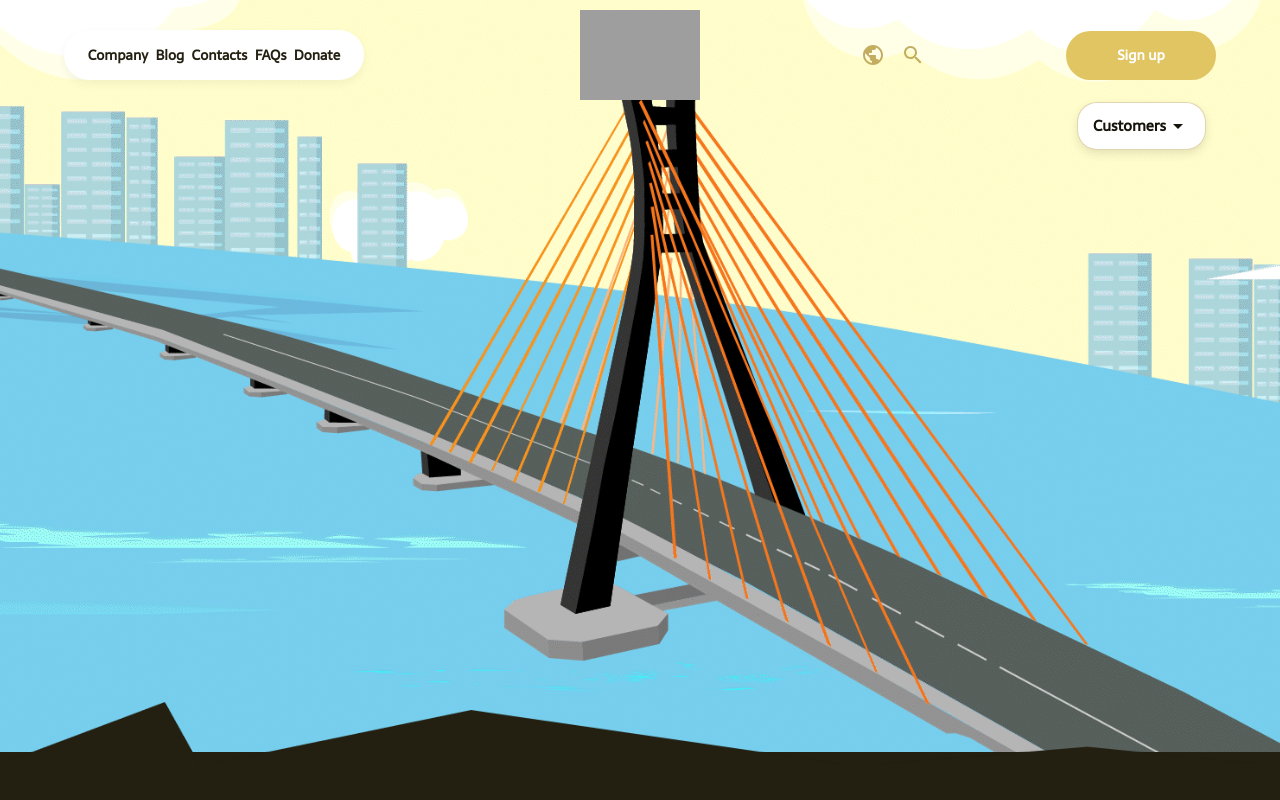
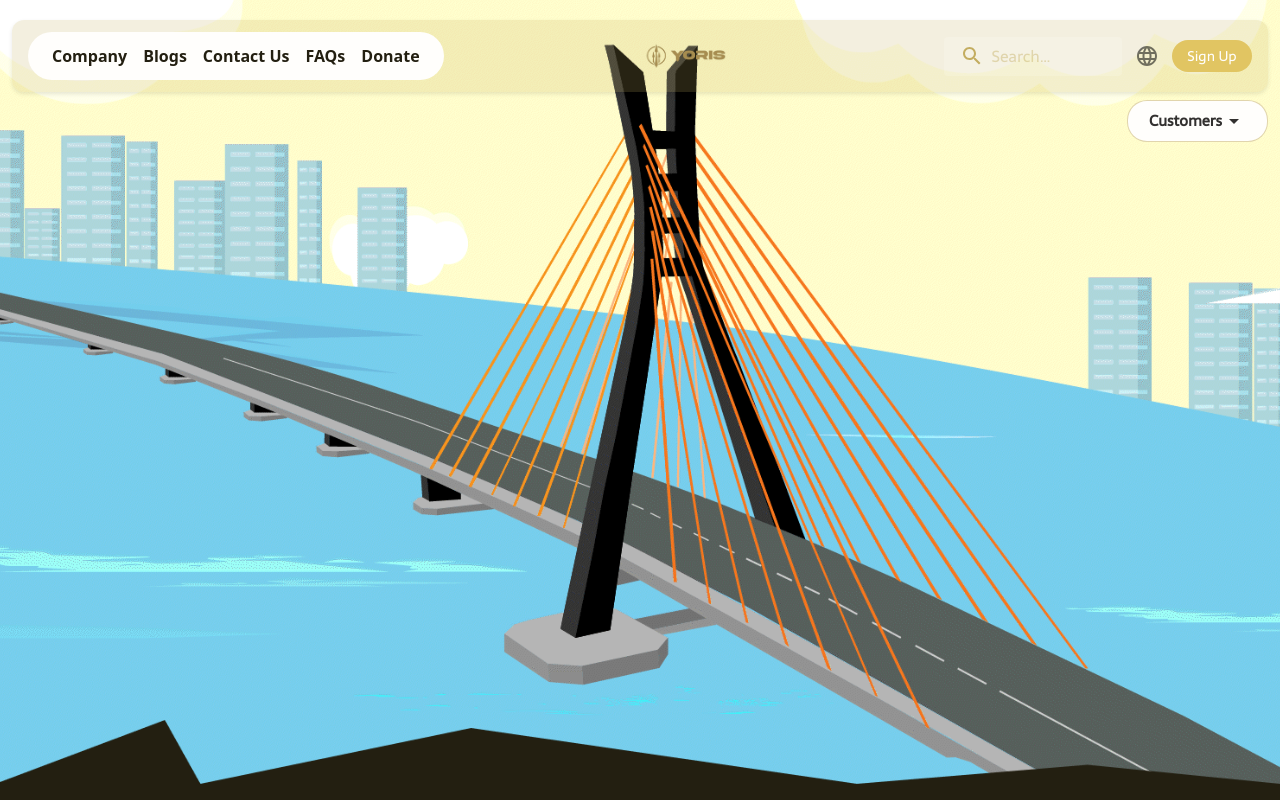
Before and after one commit to Yoris-Africa-Team/yoris-website, a React (Vite) app: page / in a window 1280 px wide. Built offline with nearby package versions, Linux system fonts and the light colour scheme; grey boxes are pictures that could not be loaded.

Commit message:
Complex design esponsiveness

```diff
--- a/src/components/Faqs.tsx
+++ b/src/components/Faqs.tsx
@@ -34,7 +34,7 @@ const FAQs = () => {
       style={{ gap: "1.25rem", padding: "1rem", overflow: "hidden" }}
     >
       <Box style={{ display: "flex", flexDirection: "column", gap: "1rem" }}>
-        <Box sx={{ borderRadius: "15px" }}>
+        <Box sx={{ borderRadius: "15px", overflow: "hidden" }}>
           <Accordion sx={{ backgroundColor: "#fffefc" }}>
             <AccordionSummary
               expandIcon={<ExpandMoreIcon />}
--- a/src/components/Footer.tsx
+++ b/src/components/Footer.tsx
@@ -32,7 +32,7 @@ const Footer = () => {
           "& a": {
             display: "flex",
             justifyContent: "center",
-            py: 3,
+            py: 1,
             textDecoration: "none", // Ensures no underline
             color: "inherit", // Inherits color from parent
             "&:hover": {
--- a/src/components/navigations/Navbar.tsx
+++ b/src/components/navigations/Navbar.tsx
@@ -1,277 +1,218 @@
-import React, { useState, useEffect } from "react";
-import { Button, Box, Typography, IconButton, Grid, Menu } from "@mui/material";
-import SearchIcon from "@mui/icons-material/Search";
-import PublicIcon from "@mui/icons-material/Public";
-import MenuIcon from "@mui/icons-material/Menu";
-import { useDispatch, useSelector } from "react-redux";
+import React, { useEffect, useState } from "react";
+import logo from "../../assets/images/yoris_logo.png";
+import { useDispatch } from "react-redux";
 import { toggleSideBar } from "../../features/sideBarSlice";
-import { RootState } from "../../app/store";
-import ArrowDropDownIcon from "@mui/icons-material/ArrowDropDown";
-import { Link, useLocation } from "react-router-dom";
 
-interface MenuItem {
-  id: number;
-  name: string;
-  link: string;
+import { Link, useLocation, useNavigate } from "react-router-dom";
+import { Box, Button, IconButton, InputBase, Stack } from "@mui/material";
+import { ArrowDropDown, Language, Menu, Search } from "@mui/icons-material";
+import { styled, alpha } from "@mui/material/styles";
+import MyLink from "../MyLink";
+
+const StyledSearch = styled("div")(({ theme }) => ({
+  position: "relative",
+  borderRadius: theme.shape.borderRadius,
+  backgroundColor: alpha(theme.palette.common.white, 0.15),
+  "&:hover": {
+    backgroundColor: alpha(theme.palette.common.white, 0.25),
+  },
+  marginLeft: 0,
+  width: "100%",
+  [theme.breakpoints.up("sm")]: {
+    marginLeft: theme.spacing(1),
+    width: "auto",
+  },
+}));
+
+const SearchIconWrapper = styled("div")(({ theme }) => ({
+  padding: theme.spacing(0, 2),
+  height: "100%",
+  position: "absolute",
+  pointerEvents: "none",
+  display: "flex",
+  alignItems: "center",
+  justifyContent: "center",
+}));
+
+const StyledInputBase = styled(InputBase)(({ theme }) => ({
+  color: "inherit",
+  "& .MuiInputBase-input": {
+    padding: theme.spacing(1, 1, 1, 0),
+    paddingLeft: `calc(1em + ${theme.spacing(4)})`,
+    transition: theme.transitions.create("width"),
+    width: "100%",
+    [theme.breakpoints.up("sm")]: {
+      width: "12ch",
+      "&:focus": {
+        width: "20ch",
+      },
+    },
+  },
+}));
+
+const Header: React.FC = () => {
+  const dispatch = useDispatch();
+  const navigate = useNavigate();
+  const currentPath = useLocation().pathname;
+
+  const [menuBtnItems, setMenuBtnItems] = useState([
+    { id: 1, name: "Vendors", link: "/vendors" },
+    { id: 2, name: "Riders", link: "/riders" },
+  ]);
+
+  const [selectedMenuBtnItem, setSelectedMenuBtnItem] = useState({
+    id: 0,
+    name: "Customers",
+    link: "/",
+  });
+  const [showMenuButton, setShowMenuButton] = useState(false);
+  const [scrolled, setScrolled] = useState(false);
+
+  const toggleMenuBtnItem = (id: number, index: number) => {
+    const currentItem = selectedMenuBtnItem;
+    const selectedItem = menuBtnItems.find((item) => item.id === id)!;
+    setSelectedMenuBtnItem(selectedItem);
+    const newMenuBtnItems = [...menuBtnItems];
+    newMenuBtnItems.splice(index, 1);
+
+    if (currentItem.name.toLowerCase() === "customers") {
+      newMenuBtnItems.unshift(currentItem);
+    } else {
+      newMenuBtnItems.push(currentItem);
     }
 
-const Header: React.FC = () => {
-  const [isMobileView, setIsMobileView] = useState<boolean>(false);
-  const allMenuItems: MenuItem[] = [
-    { id: 1, name: "Vendors", link: "/vendors" },
-    { id: 2, name: "Riders", link: "/riders" },
-    { id: 3, name: "Customers", link: "/" }, // Including "Customers" for completeness
-  ];
-
-  const location = useLocation();
-
-  const [menuBtnItems, setMenuBtnItems] = useState<MenuItem[]>(allMenuItems);
-  const [selectedMenuBtnItem, setSelectedMenuBtnItem] =
-    useState<MenuItem | null>(null);
+    setMenuBtnItems(newMenuBtnItems);
+    navigate(selectedItem.link);
+  };
 
   useEffect(() => {
-    // Find the current item
-    const currentItem = allMenuItems.find(
-      (item) => item.link === location.pathname
+    if (["/vendors", "/riders"].includes(currentPath)) {
+      const selectedItem = menuBtnItems.find(
+        (item) => item.link === currentPath
       );
+      if (selectedItem) {
+        toggleMenuBtnItem(selectedItem.id, menuBtnItems.indexOf(selectedItem));
+      }
+    }
+  }, []);
 
-    if (currentItem) {
-      setSelectedMenuBtnItem(currentItem);
-      // Set menu items excluding the selected one
-      setMenuBtnItems(
-        allMenuItems.filter((item) => item.link !== currentItem.link)
-      );
-    }
-  }, [location.pathname]);
-
-  const [showMenuButton, setShowMenuButton] = useState<boolean>(false);
-  const dispatch = useDispatch();
-
-  const toggleMenuBtnItem = (id: number) => {
-    const selectedItem = menuBtnItems.find((item) => item.id === id);
-    if (selectedItem) {
-      setSelectedMenuBtnItem(selectedItem);
-    }
-    setShowMenuButton(false);
+  useEffect(() => {
+    const handleScroll = () => {
+      setScrolled(window.pageYOffset > 0);
     };
 
-  // Listen for screen width changes
-  useEffect(() => {
-    const handleResize = () => {
-      setIsMobileView(window.innerWidth <= 970);
+    window.addEventListener("scroll", handleScroll);
+    return () => {
+      window.removeEventListener("scroll", handleScroll);
     };
-    handleResize(); // Initial check
-    window.addEventListener("resize", handleResize);
-    return () => window.removeEventListener("resize", handleResize);
   }, []);
 
-  return isMobileView ? (
-    // Mobile Layout
+  return (
+    <nav
+      style={{
+        position: "fixed",
+        top: 0,
+        zIndex: 99999,
+        width: "100%",
+        display: "flex",
+        flexDirection: "column",
+        alignItems: "center",
+        justifyContent: "center",
+        paddingTop: "20px",
+        paddingLeft: "12px",
+        paddingRight: "12px",
+        transition: "all 0.3s",
+        boxShadow: scrolled ? "0 4px 6px rgba(0,0,0,0.1)" : "none",
+      }}
+    >
       <Box
         sx={{
-        width: "94%",
-        padding: "10px",
-        position: "fixed",
-        top: 0,
-        zIndex: "9999",
+          display: "flex",
+          alignItems: "center",
+          padding: "8px 16px",
+          width: "100%",
+          maxWidth: "1280px",
+          backgroundColor: "rgba(195, 173, 96, 0.2)",
+          borderRadius: "12px",
+          boxShadow: "0 2px 4px rgba(0,0,0,0.1)",
+          justifyContent: "space-between",
         }}
       >
-      <Grid
-        container
-        spacing={2}
-        alignItems="center"
-        justifyContent="space-between"
+        <Box sx={{ display: "flex" }}>
+          <Box sx={{ display: { xs: "block", lg: "none" } }}>
+            <IconButton
+              sx={{ color: "primary.light" }}
+              onClick={() => dispatch(toggleSideBar(true))}
             >
-        {/* Left Section */}
-        <Grid item xs={1} sm={2} md={2}>
-          <Box sx={{ display: "flex", alignItems: "center", gap: "10px" }}>
-            <IconButton onClick={() => dispatch(toggleSideBar())}>
-              <MenuIcon sx={{ color: "primary.main" }} />
+              <Menu />
             </IconButton>
           </Box>
-        </Grid>
-
-        {/* Middle Section */}
-        <Grid item xs={6} sm={6} md={6} container justifyContent="center">
-          <Link to="/">
-            <Box sx={{ display: "flex", justifyContent: "center" }}>
-              <img
-                src="https://s3-alpha-sig.figma.com/img/c74f/b5d8/3d8b69fc2e12f78d672cb14e860c1582?Expires=1737936000&Key-Pair-Id=APKAQ4GOSFWCVNEHN3O4&Signature=bajulG~Cn0oMP5S5BJSin~ZC5VTZKFyAfvAVo6bOiiLPJ7-USRWFtbmflhXhK0tT-5kHZpa8gtPRh2e057NDUa3XhnE1CfAhSkwKDHFymOPp857Vygh0PEeTcnO6W3m8awdSX6iw8EGp3ltzI1mm5Z-bbzr3xJR9RYyqZaOfuvs9ovR5IAVKrsi~xcLQgZhNh2RiXiHJeP5Uyg222WT5KpkRgBdoNWW-n-iofxg1FqYp8~KC~VpNc~wfJ8mzFdZ~5J1R~mkIzQG3Nm5ul-~Ha05JONvoJco2MkwSXYh6wC6TOTUxYchrOfwYzEDCeytIruUP0FmbONEWbN9XVI6P~A__"
-                alt="Logo"
-                style={{ height: "50px" }}
-              />
-            </Box>
-          </Link>
-        </Grid>
-
-        {/* Right Section */}
-        <Grid
-          item
-          xs={4}
-          sm={4}
-          md={4}
-          container
-          justifyContent="flex-end"
-          alignItems="center"
-        >
-          <Box sx={{ display: "flex", alignItems: "center", gap: "10px" }}>
-            <IconButton
+          <Box sx={{ display: { xs: "none", lg: "flex" } }}>
+            <Stack
+              direction="row"
+              gap={2}
               sx={{
-                width: "10px", // Adjust width of the button
-                height: "40px", // Adjust height of the button
+                padding: "12px 24px",
+                borderRadius: "24px",
+                color: "primary.body",
+                fontWeight: "600",
+                backgroundColor: "primary.yorisWhite",
               }}
             >
-              <SearchIcon sx={{ color: "primary.main" }} />
+              <Link to="/company">Company</Link>
+              <MyLink to="blogs">Blogs</MyLink>
+              <Link to="/contact-us">Contact Us</Link>
+              <MyLink to="faqs">FAQs</MyLink>
+              <Link to="/donate">Donate</Link>
+            </Stack>
+          </Box>
+        </Box>
+
+        <Link to="/#">
+          <img
+            src={logo}
+            alt="logo"
+            style={{ height: "56px", objectFit: "contain" }}
+          />
+        </Link>
+
+        <Stack direction="row" alignItems="center" gap={1}>
+          <Box sx={{ display: { xs: "none", lg: "flex" } }}>
+            <StyledSearch>
+              <SearchIconWrapper>
+                <Search />
+              </SearchIconWrapper>
+              <StyledInputBase
+                placeholder="Search…"
+                inputProps={{ "aria-label": "search" }}
+              />
+            </StyledSearch>
+          </Box>
+          <IconButton size="small" sx={{ display: { xs: "none", lg: "flex" } }}>
+            <Language />
           </IconButton>
           <Button
             sx={{
-                width: "90px",
-                height: "38px",
-                backgroundColor: "#E1C562",
-                borderRadius: "34.5px",
+              backgroundColor: "primary.light",
+              color: "primary.yorisWhite",
+              borderRadius: "20px",
+              padding: "4px 8px",
               textTransform: "none",
-                "&:hover": { backgroundColor: "#d4b451" },
+              minWidth: "80px",
             }}
           >
-              <Typography
-                sx={{
-                  fontFamily: "'Sarala', sans-serif",
-                  fontWeight: 700,
-                  fontSize: "8px",
-                  color: "#FFFFFF",
-                }}
-              >
-                Get Started
-              </Typography>
+            Sign Up
           </Button>
+        </Stack>
       </Box>
-        </Grid>
-      </Grid>
-    </Box>
-  ) : (
-    // Desktop Layout
+
       <Box
         sx={{
           width: "100%",
-        padding: "10px 5%",
-        position: "fixed",
-        top: 0,
-        zIndex: "9999",
-      }}
-    >
-      <Grid container spacing={4} alignItems="center">
-        {/* Left Section */}
-        <Grid item xs={12} sm={4} md={4}>
-          <Box
-            sx={{
-              height: "50px",
-              background: "#FFFFFF",
-              boxShadow: "0px 4px 10px rgba(0, 0, 0, 0.05)",
-              borderRadius: "50px",
-              display: "flex",
-              justifyContent: "space-around",
-              alignItems: "center",
-              padding: "0 20px",
-              width: "300px",
-            }}
-          >
-            {["Company", "Blog", "Contacts", "FAQs", "Donate"].map(
-              (text, index) => {
-                // Define route mapping for specific items
-                const routeMap: { [key: string]: string } = {
-                  Company: "/company",
-                  Blog: "/blogs",
-                  Contacts: "/contact-us",
-                  FAQs: "/#faqs",
-                  Donate: "/donate",
-                };
-
-                return (
-                  <Link
-                    to={routeMap[text] || `/${text.toLowerCase()}`} // Default to lowercase path if not in the map
-                    key={index}
-                    style={{
-                      fontFamily: "'Sarala', sans-serif",
-                      fontWeight: 700,
-                      textDecoration: "none",
-                      fontSize: "14px",
-                      color: "#231F11",
-                      cursor: "pointer",
-                    }}
-                  >
-                    {text}
-                  </Link>
-                );
-              }
-            )}
-          </Box>
-        </Grid>
-
-        {/* Middle Section */}
-        <Grid item xs={12} sm={4} md={4} container justifyContent="center">
-          <img
-            src="https://s3-alpha-sig.figma.com/img/c74f/b5d8/3d8b69fc2e12f78d672cb14e860c1582?Expires=1737936000&Key-Pair-Id=APKAQ4GOSFWCVNEHN3O4&Signature=bajulG~Cn0oMP5S5BJSin~ZC5VTZKFyAfvAVo6bOiiLPJ7-USRWFtbmflhXhK0tT-5kHZpa8gtPRh2e057NDUa3XhnE1CfAhSkwKDHFymOPp857Vygh0PEeTcnO6W3m8awdSX6iw8EGp3ltzI1mm5Z-bbzr3xJR9RYyqZaOfuvs9ovR5IAVKrsi~xcLQgZhNh2RiXiHJeP5Uyg222WT5KpkRgBdoNWW-n-iofxg1FqYp8~KC~VpNc~wfJ8mzFdZ~5J1R~mkIzQG3Nm5ul-~Ha05JONvoJco2MkwSXYh6wC6TOTUxYchrOfwYzEDCeytIruUP0FmbONEWbN9XVI6P~A__"
-            alt="Logo"
-            style={{ height: "90px" }}
-          />
-        </Grid>
-
-        {/* Right Section */}
-        <Grid
-          item
-          xs={12}
-          sm={4}
-          md={2}
-          container
-          justifyContent="flex-start"
-          alignItems="center"
-        >
-          <IconButton>
-            <PublicIcon sx={{ color: "primary.main" }} />
-          </IconButton>
-          <IconButton>
-            <SearchIcon sx={{ color: "primary.main" }} />
-          </IconButton>
-        </Grid>
-        <Grid
-          item
-          xs={12}
-          sm={4}
-          md={2}
-          container
-          justifyContent="end"
-          alignItems="center"
-        >
-          <Button
-            sx={{
-              width: "150px",
-              height: "49px",
-              backgroundColor: "#E1C562",
-              borderRadius: "34.5px",
-              textTransform: "none",
-              "&:hover": { backgroundColor: "#d4b451" },
-            }}
-          >
-            <Typography
-              sx={{
-                fontFamily: "'Sarala', sans-serif",
-                fontWeight: 700,
-                fontSize: "14px",
-                color: "#FFFFFF",
-              }}
-            >
-              Sign up
-            </Typography>
-          </Button>
-        </Grid>
-      </Grid>
-      {/* Dropdown Button */}
-      <Box
-        sx={{
-          width: "100%",
-          marginLeft: "-10px",
-          justifyContent: "flex-end",
-          paddingTop: "2px",
+          maxWidth: "1280px",
+          display: { xs: "none", lg: "flex" },
+          justifyContent: "end",
+          paddingTop: "8px",
         }}
       >
         <Box
@@ -279,63 +220,53 @@ const Header: React.FC = () => {
             display: "flex",
             flexDirection: "column",
             alignItems: "flex-end",
-            gap: "8px",
+            gap: "12px",
           }}
           onMouseLeave={() => setShowMenuButton(false)}
+          onMouseEnter={() => setShowMenuButton(true)}
         >
           <Button
-            onMouseEnter={() => setShowMenuButton(true)}
             variant="outlined"
             size="large"
             sx={{
-              color: "#15130A",
-              backgroundColor: "#FFFFFF",
+              color: "primary.dark",
+              backgroundColor: "primary.yorisWhite",
               borderRadius: "20px",
               textTransform: "none",
               fontWeight: 600,
-              boxShadow: "0px 4px 10px rgba(0, 0, 0, 0.1)",
-              padding: "10px 15px",
               "&:hover": {
-                color: "#FFFFFF",
+                color: "primary.yorisWhite",
                 backgroundColor: "#15130A",
               },
             }}
           >
-            {selectedMenuBtnItem ? selectedMenuBtnItem.name : "Select"}{" "}
-            <ArrowDropDownIcon />
+            {selectedMenuBtnItem.name} <ArrowDropDown />
           </Button>
           {showMenuButton &&
-            menuBtnItems.map((item) => (
-              <Link
-                to={item.link}
+            menuBtnItems.map((item, index) => (
+              <Button
                 key={item.id}
-                style={{ textDecoration: "none" }}
-              >
-                <Button
                 variant="outlined"
                 size="large"
-                  onClick={() => toggleMenuBtnItem(item.id)}
+                onClick={() => toggleMenuBtnItem(item.id, index)}
                 sx={{
-                    color: "#15130A",
-                    backgroundColor: "#FFFFFF",
+                  color: "primary.dark",
+                  backgroundColor: "primary.yorisWhite",
                   borderRadius: "20px",
                   textTransform: "none",
                   fontWeight: 600,
-                    boxShadow: "0px 4px 10px rgba(0, 0, 0, 0.1)",
-                    padding: "10px 15px",
                   "&:hover": {
-                      color: "#FFFFFF",
+                    color: "primary.yorisWhite",
                     backgroundColor: "#15130A",
                   },
                 }}
               >
                 {item.name}
               </Button>
-              </Link>
             ))}
         </Box>
       </Box>
-    </Box>
+    </nav>
   );
 };
 
--- a/src/pages/Home.tsx
+++ b/src/pages/Home.tsx
@@ -58,7 +58,7 @@ const Home: React.FC = () => {
           alt="gif"
           style={{
             width: "100%",
-            height: "94vh",
+            height: "100vh",
             objectFit: "cover",
           }}
         />
@@ -67,7 +67,7 @@ const Home: React.FC = () => {
           alt="gif"
           style={{
             width: "100%",
-            marginTop: isMobile ? "-20px" : "-50px",
+            marginTop: isMobile ? "-20px" : "-80px",
             objectFit: "cover",
           }}
         />
```
Also changed, not shown: src/features/getTweets.ts (+14 -6 lines). Lines whose indentation alone changed are shown as unchanged.
